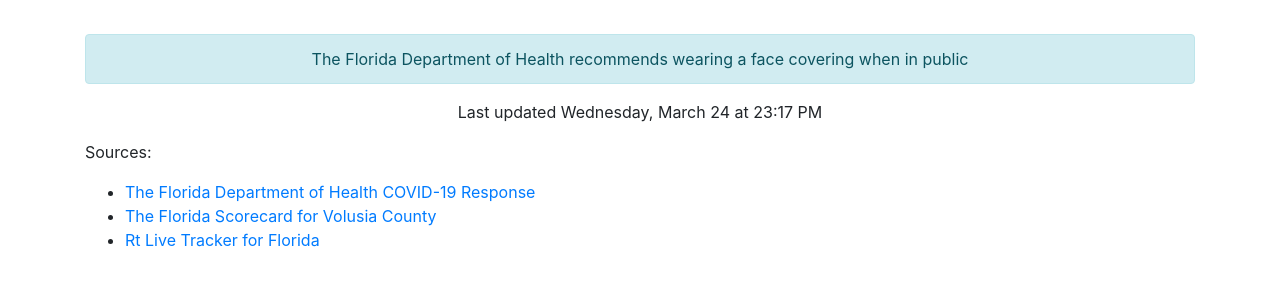
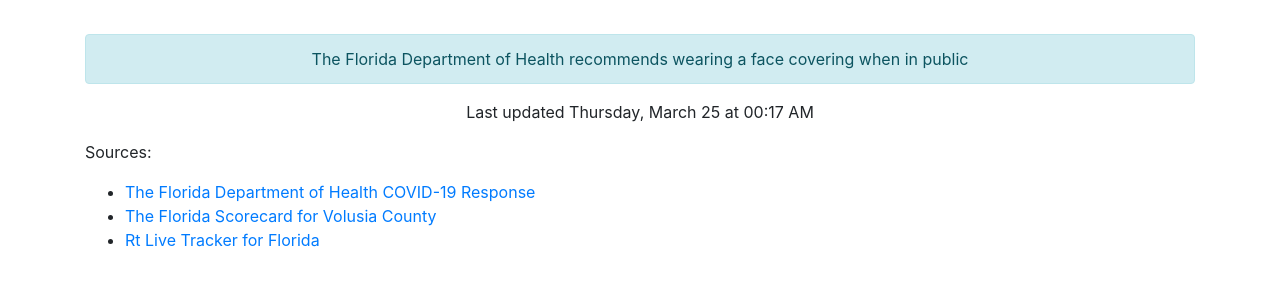
Before and after one commit to thinkjson/timeforchurch, a Jekyll site: the page built from index.md, in a window 1280 px wide. Shown: the part 544-830 px from the top of the page. Built offline with Jekyll 4.4.1, drawn with Linux system fonts in a browser that asks for light colours; our own code applies the rules of GitHub Pages for plain Markdown files.

Commit message:
Updating data

```diff
--- a/_includes/data.html
+++ b/_includes/data.html
@@ -10,4 +10,4 @@
     <div class="outcome text-success">YES</div>
     <div class="alert alert-info" role="alert">The Florida Department of Health recommends wearing a face covering when in public</div>
 
-    <p>Last updated Wednesday, March 24 at 23:17 PM</p>
+    <p>Last updated Thursday, March 25 at 00:17 AM</p>
```
